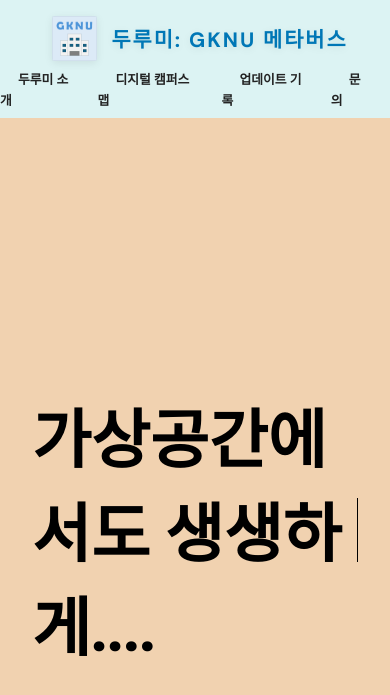
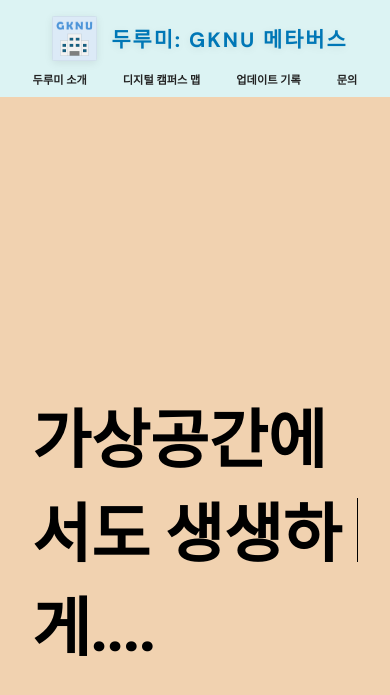
Before and after one commit to durumi-contact/durumi-contact.github.io, a Jekyll site: the page built from index.html, in a window 390 px wide and 900 px high. Shown: the top 695 px of the window. Built offline with Jekyll 4.4.1, drawn with Linux system fonts in a browser that asks for light colours.

Commit message:
fix media menu size

```diff
--- a/assets/css/Style_index.css
+++ b/assets/css/Style_index.css
@@ -283,7 +283,7 @@ html, body {
         gap: 0px;
     }
     .menu ul li a {
-        font-size: 0.8rem;
+        font-size: 0.7rem;
     }
 }
 
```
